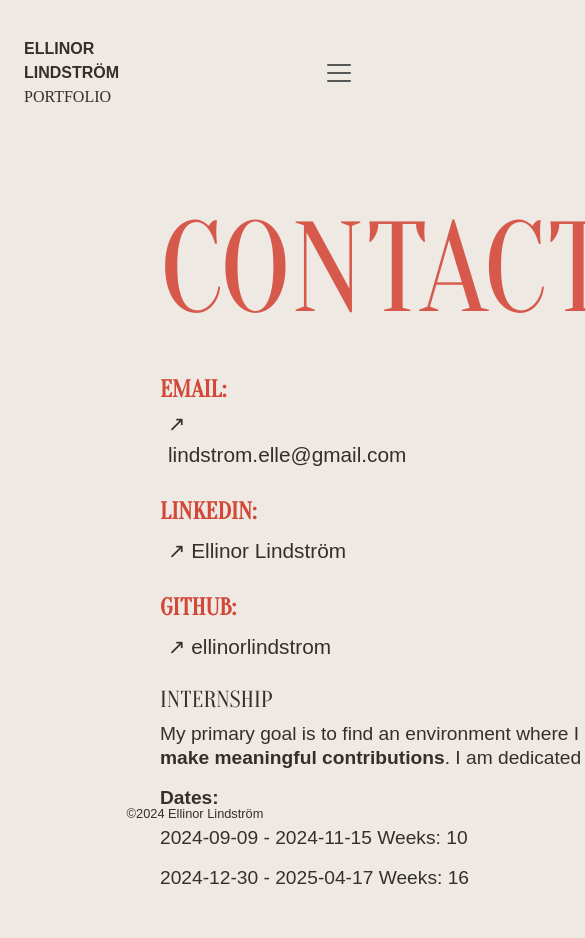
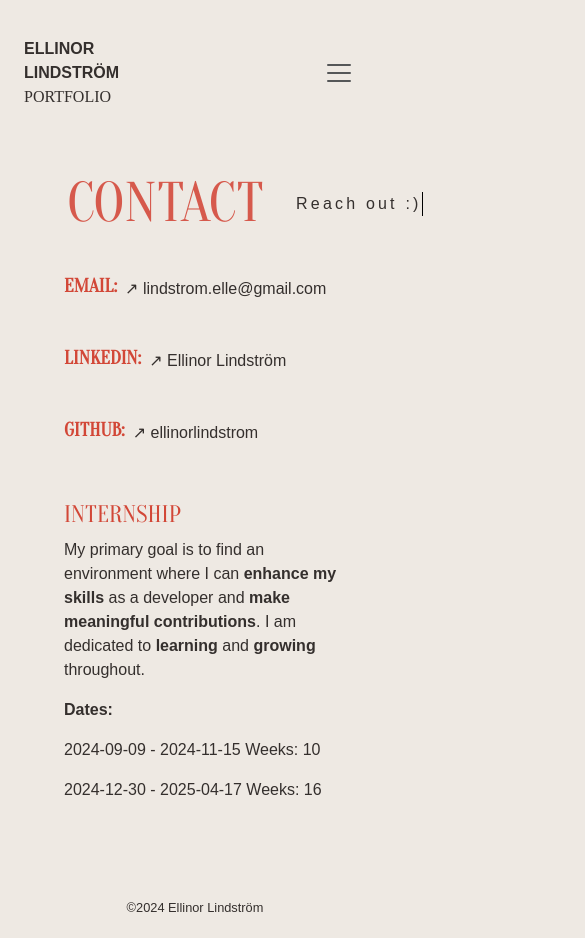
Before and after one commit to ellinorlindstrom/portfolio-24, a React (Vite) app: page /contact in a window 390 px wide. Shown: the top 938 px of the page, 585 px wide, since content can reach past the window. Before the commit the page ends 906 px from the top, so only its background shows below. Built offline with nearby package versions, Linux system fonts and the light colour scheme.

Commit message:
Made last two pages and footer responsive.

```diff
--- a/src/pages/ContactPage.tsx
+++ b/src/pages/ContactPage.tsx
@@ -14,8 +14,8 @@ const ContactPage: React.FC = () => {
           </p>
         </div>
       </div>
-      <div className='contactContent'>
-        <div className='contactDetailsContainer'>
+      <div className='contact-content'>
+        <div className='contact-details-container'>
           <div className='contact-details'>
             <span className='contact-title'>EMAIL:</span>
             <a href="mailto:lindstrom.elle@gmail.com" className='contact-address'>
@@ -35,9 +35,9 @@ const ContactPage: React.FC = () => {
             </a>
           </div>
         </div>
-        <div className='internshipDetails'>
+        <div className='internship-details'>
           <h3>INTERNSHIP</h3>
-          <p>My primary goal is to find an environment where I can <span className='bolder'>enhance my skills</span> as a developer and <span className='bolder'>make meaningful contributions</span>. I am dedicated to <i>learning</i> and <i>growing</i> throughout.</p>
+          <p>My primary goal is to find an environment where I can <span className='bolder'>enhance my skills</span> as a developer and <span className='bolder'>make meaningful contributions</span>. I am dedicated to <span className='bolder'>learning</span> and <span className='bolder'>growing</span> throughout.</p>
           <p><strong>Dates:</strong></p>
           <p>2024-09-09 - 2024-11-15 Weeks: 10</p>
           <p>2024-12-30 - 2025-04-17 Weeks: 16</p>
--- a/src/scss/AboutPage.scss
+++ b/src/scss/AboutPage.scss
@@ -4,22 +4,18 @@
   flex-direction: column;
   align-items: flex-start;
   text-align: left;
-  padding-right: 50%;
-  //color: #342f2d;
-  padding-left: 10rem;
 }
 
 .about-page-title {
     font-family: Oranienbaum;
-    font-size: 10rem;
+    font-size: 3rem;
     font-weight: 200;
-    padding-top: 5rem;
     color: #D6594C;
   }
 
   .about-page-subtitle {
     font-family: sans-serif;
-    font-size: 1.5rem;
+    font-size: .5rem;
     font-weight: 100;
     margin-top: 1rem;
     width: 50rem;
@@ -61,3 +57,71 @@
   .dark-theme .animatedUnderline  {
     color: #EEE9E3;
   }
+
+  @media (max-width: 1920px) {
+
+    .about-page-text {
+      padding-left: 5rem;
+    }
+
+    .about-page-title {
+      font-size: 10rem;
+      padding-top: 5rem;
+      }
+
+    .about-page-subtitle {
+      font-size: 1.5rem;
+      width: 70vw;
+      }
+  }
+
+  @media (max-width: 1575px) {
+
+    .about-page-title {
+      font-size: 9rem;
+      }
+
+    .about-page-subtitle {
+      font-size: 1.4rem;
+      }
+  }
+
+  @media (max-width: 992px) {
+
+
+    .about-page-title {
+      font-size: 8rem;
+      padding-top: 4rem;
+      }
+
+  }
+
+  @media (max-width: 768px) {
+
+    .about-page-title {
+      font-size: 6rem;
+      padding-top: 3rem;
+      }
+  }
+
+  @media (max-width: 700px) {
+
+    .about-page-text {
+      padding-left: 3rem;
+    }
+
+    .about-page-title {
+      font-size: 5rem;
+      }
+
+    .about-page-subtitle {
+      font-size: 1.3rem;
+      }
+  }
+
+  @media (max-width: 520px) {
+
+    .about-page-subtitle {
+      font-size: 1rem;
+      }
+  }
--- a/src/scss/ContactPage.scss
+++ b/src/scss/ContactPage.scss
@@ -2,38 +2,36 @@
     display: flex;
     flex-direction: row;
     align-items: flex-end;
-    //color: #342f2d;
-    padding-top: 3rem;
-    padding-left: 10rem;
+    padding-top: 1rem;
+    padding-left: 2.5rem;
   }
 
   .contact-page-title {
     font-family: Oranienbaum;
-    font-size: 8rem;
+    font-size: 3rem;
     font-weight: 200;
     margin-right: 2rem;
     color: #D6594C;
   }
 
-  .contactContent {
+  .contact-content {
     display: flex;
     flex-direction: column;
     font-family: sans-serif;
-    font-size: 1.5rem;
+    font-size: 2rem;
     font-weight: 100;
-    margin-top: 1rem;
-    padding-left: 10rem;
-    //color: #342f2d;
+    margin-top: .5rem;
+    padding-left: 2.5rem;
   }
 
-  .contactDetailsContainer {
+  .contact-details-container {
     display: flex;
     flex-direction: column;
     gap: 1.5rem;
   }
 
   .contact-title {
-    font-size: 1.5rem;
+    font-size: 1rem;
     font-weight: bold;
     vertical-align: bottom;
     font-family: "Oranienbaum", serif;
@@ -41,8 +39,7 @@
   }
 
   .contact-address {
-    //color: #342f2d;
-    font-size: 1.3rem;
+    font-size: .7rem;
     text-decoration: none;
     margin-bottom: none;
     vertical-align: bottom;
@@ -50,30 +47,31 @@
     margin-left: 0.5rem;
   }
 
-  .internshipDetails {
-    font-size: 1.2rem;
+  .internship-details {
+    font-size: .7rem;
     padding-left: 0;
     font-family: sans-serif;
     font-weight: 100;
     margin-top: 1.5rem;
   }
 
-  h3 {
+  .internship-details h3 {
     font-family: "Oranienbaum", serif;
     font-size: 1.5rem;
     margin-bottom: .5rem;
-    margin-top: 1rem;
+    margin-top: 2rem;
     font-weight: 200;
     color: #D24737;
   }
 
-  .internshipDetails p {
+  .internship-details p {
     margin-top: 0.5rem;
     width: 50rem;
     line-height: 1.5rem;
+    width: 70vw;
   }
 
-  .internshipDetails strong {
+  .internship-details strong {
     display: block;
     margin-top: 1rem;
     font-weight: 550;
@@ -88,28 +86,25 @@
   }
 
   .contact-page-subtitle {
-    font-size: 1.5rem;
+    font-size: .3rem;
     letter-spacing: 0.2em;
     font-family: sans-serif;
     border-right: .07em solid black;
     font-weight: 100;
     width: 100%;
-    margin-bottom: 2rem;
     white-space: nowrap;
     overflow: hidden;
     animation:
-        typing 2s steps(12),
+        typing 3s steps(12),
         cursor .7s step-end infinite alternate;
   }
 
   @keyframes cursor {
- //   from, to { border-color: transparent; }
     50% { border-color: transparent; }
   }
 
     @keyframes typing {
         from { width: 0; }
-    //    to { width: 100%; }
     }
 
       /* Theme Styles */
@@ -121,3 +116,136 @@
   .dark-theme .contact-address  {
     color: #EEE9E3;
   }
+
+
+  @media (max-width: 1920px) {
+
+
+    .contact-page-title {
+      font-size: 10rem;
+      padding-top: 3rem;
+      padding-left: 3rem;
+      }
+
+      .contact-content {
+        margin-left: 3rem;
+        }
+
+      .contact-page-subtitle {
+        font-size: 1.4rem;
+        margin-bottom: 2.7rem;
+        }
+
+        .contact-title {
+          font-size: 1.5rem;
+          }
+
+          .contact-address {
+            font-size: 1.1rem;
+            }
+
+        .internship-details h3 {
+          font-size: 2rem;
+          }
+
+      .internship-details p {
+       font-size: 1.2rem;
+       width: 40vw;
+      }
+
+  }
+
+  @media (max-width: 1575px) {
+
+    .contact-page-title {
+      font-size: 9rem;
+      }
+
+    .contact-content {
+      margin-left: 3rem;
+      }
+
+    .contact-page-subtitle {
+      font-size: 1.4rem;
+      margin-bottom: 2.5rem;
+      }
+
+      .contact-title {
+        font-size: 1.5rem;
+        }
+
+        .contact-address {
+          font-size: 1.1rem;
+          }
+
+      .internship-details h3 {
+        font-size: 2rem;
+        }
+
+    .internship-details p {
+     font-size: 1.2rem;
+     width: 50vw;
+    }
+  }
+
+  @media (max-width: 992px) {
+
+
+    .contact-page-text {
+      padding-left: 1.2rem;
+    }
+
+    .contact-page-title {
+      font-size: 6rem;
+      padding-top: .7rem;
+      margin-bottom: none;
+      }
+
+      .contact-content {
+        margin-left: 1.5rem;
+        }
+
+      .contact-page-subtitle {
+        font-size: 1rem;
+        margin-bottom: 1.8rem;
+        }
+
+        .contact-title {
+          font-size: 1.2rem;
+          }
+
+          .contact-address {
+            font-size: 1rem;
+            }
+
+        .internship-details h3 {
+          font-size: 1.5rem;
+          }
+
+      .internship-details p {
+       font-size: 1rem;
+      }
+
+  }
+
+ @media (max-width: 768px) {
+
+    .contact-page-title {
+      font-size: 4rem;
+      padding-top: .5rem;
+      }
+
+      .internship-details p {
+        width: 70vw;
+       }
+
+  }
+
+  @media (max-width: 700px) {
+
+
+    .contact-page-title {
+      font-size: 3.5rem;
+      }
+
+  }
--- a/src/scss/Footer.module.scss
+++ b/src/scss/Footer.module.scss
@@ -1,10 +1,10 @@
 .footer {
   text-align: center;
-  //color: #342f2d;
   font-family: sans-serif;
   font-size: 0.8rem;
-  position: absolute;
+  position: static;
   bottom: 0;
   width: 100%;
   height: 2.5rem;
+  margin-top: 5rem;
 }
```
